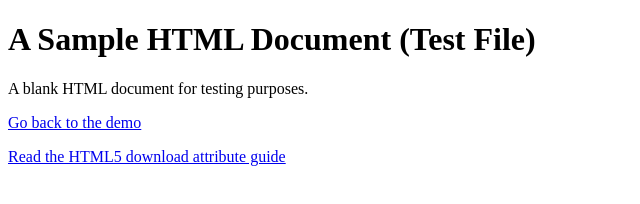
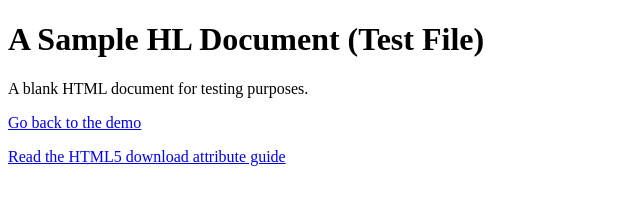
Before and after one commit to Vallabhkshirsagar/xlmtest, a plain HTML site: page A Sample HTML Document (Test File).html in a window 1280 px wide. Shown: the whole page, without its empty margins (0-640 px from the left). Drawn offline with Linux system fonts and the light colour scheme.

Commit message:
Update A Sample HTML Document (Test File).html

```diff
--- a/A Sample HTML Document (Test File).html
+++ b/A Sample HTML Document (Test File).html
@@ -10,7 +10,7 @@
 </head>
 <body>
 
-<h1>A Sample HTML Document (Test File)</h1>
+<h1>A Sample HL Document (Test File)</h1>
 <p>A blank HTML document for testing purposes.</p>
 <p><a href="https://www.webfx.com/blog/images/assets/cdn.sixrevisions.com/0435-01_html5_download_attribute_demo/html5download-demo.html">Go back to the demo</a></p>
 <p><a href="http://sixrevisions.com/html5/download-attribute/">Read the HTML5 download attribute guide</a></p>
```
